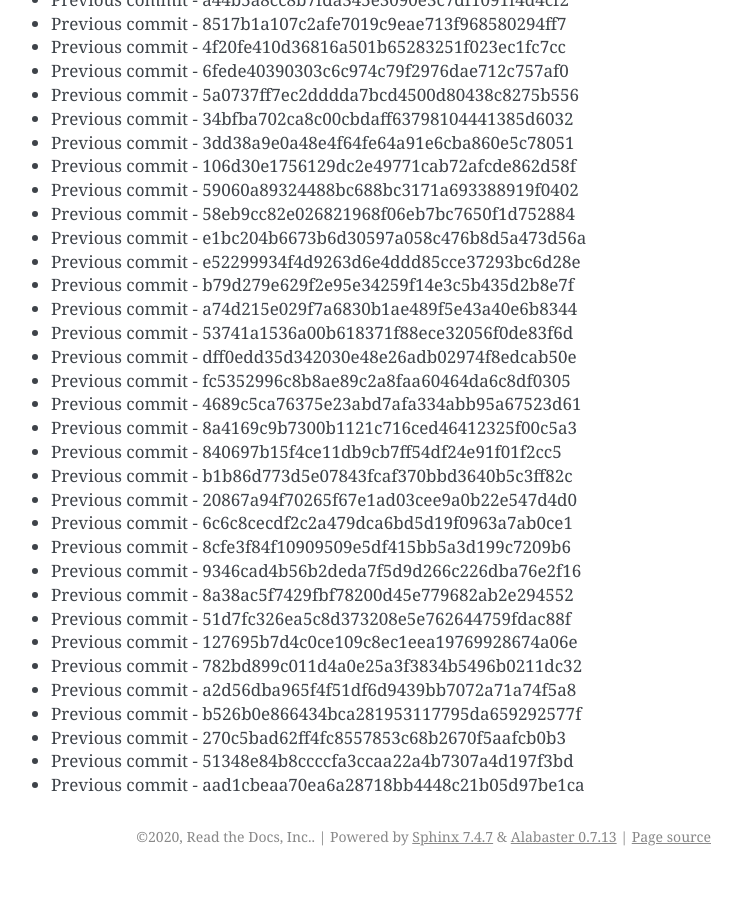
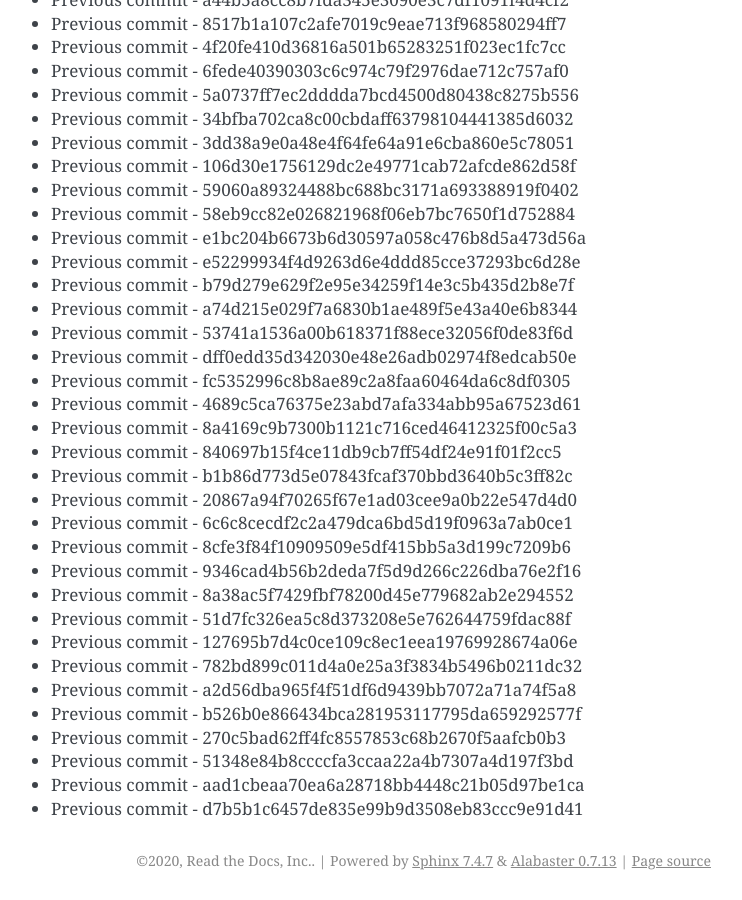
Before and after one commit to readthedocs/rtd-git-stresstest, a Sphinx documentation site: the page built from docs/updates.rst, in a window 1280 px wide and 900 px high, scrolled down 103244 px. Shown: the whole window, without its empty margins (399-1141 px from the left). Built offline with Sphinx 7.4.7, drawn with Linux system fonts in a browser that asks for light colours; before the commit the page ends 104120 px from its top, so only the background shows below that.

Commit message:
Generating commit from previous: d7b5b1c6457de835e99b9d3508eb83ccc9e91d41

```diff
--- a/docs/updates.rst
+++ b/docs/updates.rst
@@ -4370,3 +4370,4 @@ It can be tested for any performance characteristics.
 * Previous commit - 270c5bad62ff4fc8557853c68b2670f5aafcb0b3
 * Previous commit - 51348e84b8ccccfa3ccaa22a4b7307a4d197f3bd
 * Previous commit - aad1cbeaa70ea6a28718bb4448c21b05d97be1ca
+* Previous commit - d7b5b1c6457de835e99b9d3508eb83ccc9e91d41
```
